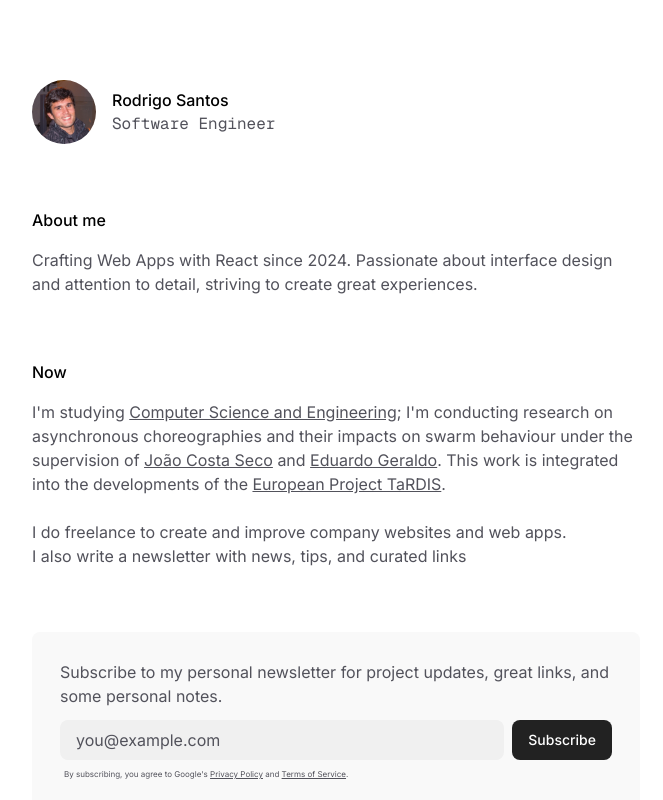
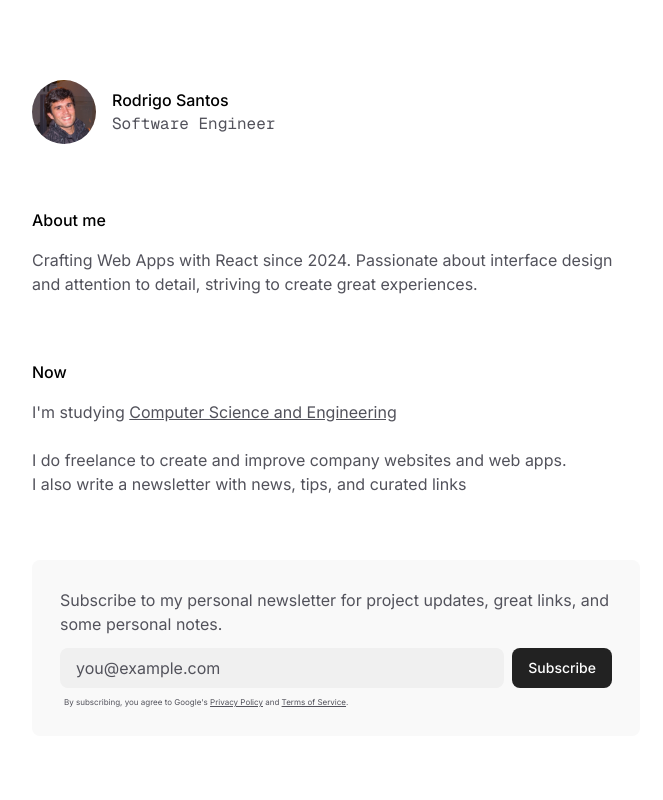
Before and after one commit to RodrigoRafaelSantos7/portfolio, a Next.js app: page / in a window 1280 px wide. Shown: the top 800 px of the page, without its empty margins (304-967 px from the left). Built offline with nearby package versions, Linux system fonts and the light colour scheme; no server answers.

Commit message:
feat: Remove outdated research details from Now component

```diff
--- a/src/components/sections/now.tsx
+++ b/src/components/sections/now.tsx
@@ -11,32 +11,6 @@ export function Now(): React.ReactNode {
           <a className='underline' href=''>
             Computer Science and Engineering
           </a>
-          ; I&apos;m conducting research on asynchronous choreographies and
-          their impacts on swarm behaviour under the supervision of{' '}
-          <a
-            className='underline'
-            href='https://novaresearch.unl.pt/en/persons/jo%C3%A3o-costa-seco'
-            target='_blank'
-          >
-            João Costa Seco
-          </a>{' '}
-          and{' '}
-          <a
-            className='underline'
-            href='https://novaresearch.unl.pt/en/persons/eduardo-miguel-pereira-do-cano-rico-geraldo'
-            target='_blank'
-          >
-            Eduardo Geraldo
-          </a>
-          . This work is integrated into the developments of the{' '}
-          <a
-            className='underline text-[var(--link)]'
-            href='https://project-tardis.eu'
-            target='_blank'
-          >
-            European Project TaRDIS
-          </a>
-          .
         </p>
         <p className='text-[var(--text)]'>
           <br /> I do freelance to create and improve company websites and web
```
